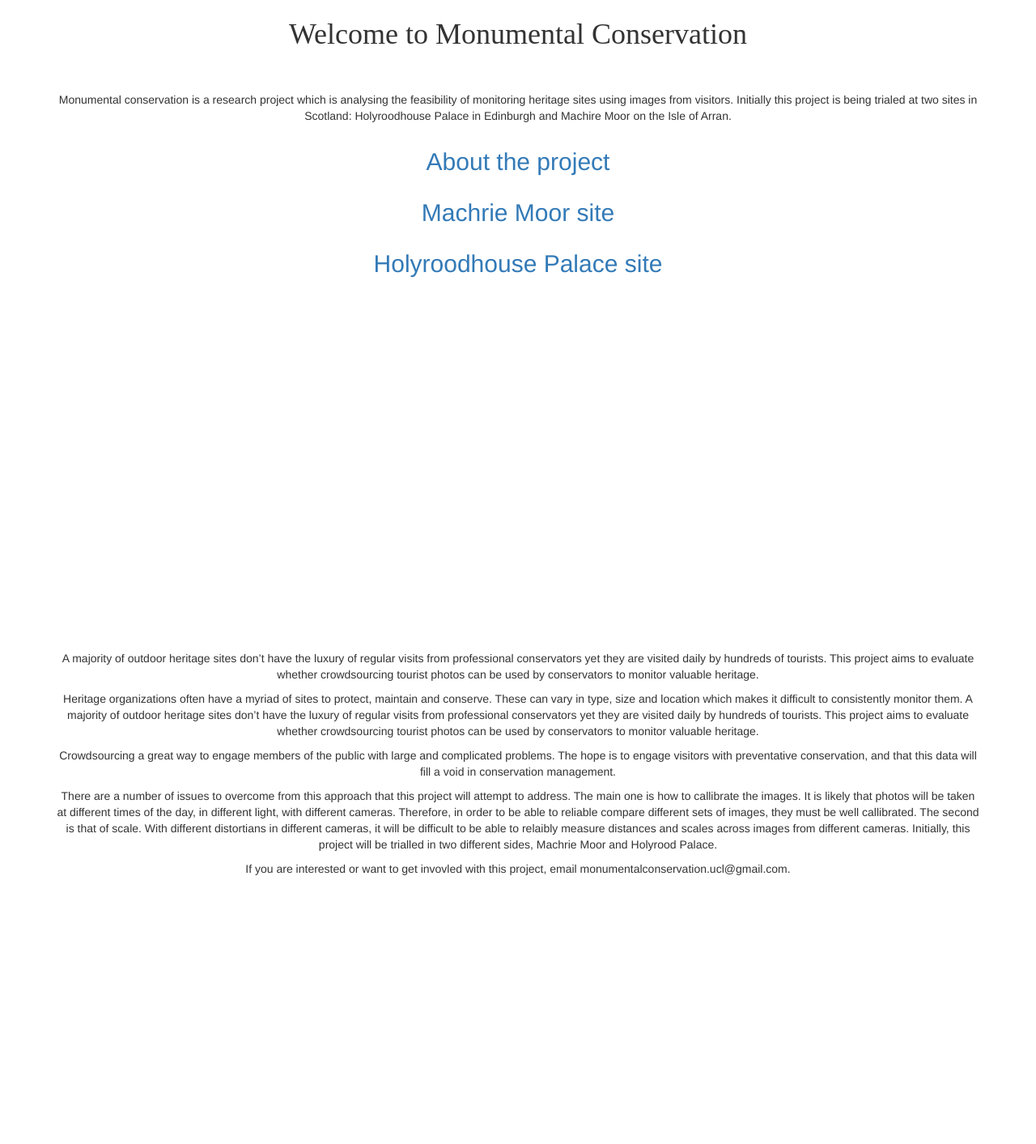
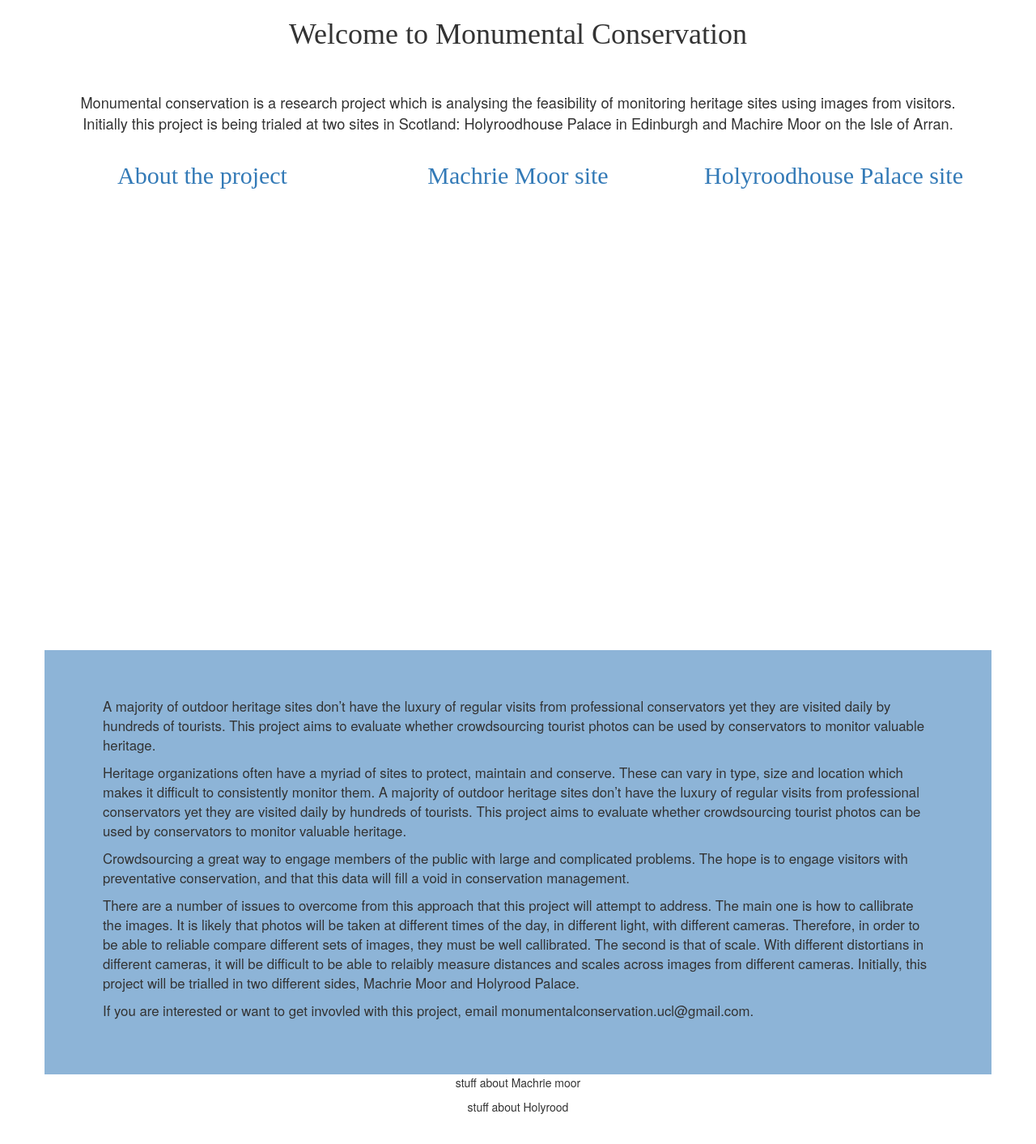
Before and after one commit to Rosie-Brigham/crowdsourcing, a React app: page / in a window 1280 px wide. Shown: the part 827-2240 px from the top of the page at 81% size. After the commit the page ends 2214 px from the top, so only its background shows below. Built offline with nearby package versions, Linux system fonts and the light colour scheme; a web font is replaced by a local one.

Commit message:
updates layout and basic styles

```diff
--- a/components/mainText.js
+++ b/components/mainText.js
@@ -23,10 +23,10 @@ class MainText extends Component {
 
     return (
       <Grid>
-        <Row className="show-grid intro">
-          <Col xs={12} md={12}>
-            <h1>Welcome to Monumental Conservation</h1>
-            <div>
+        <div className="intro">
+          <Row className="show-grid">
+            <Col xs={12} md={12}>
+              <h1>Welcome to Monumental Conservation</h1>
               <p>
                 Monumental conservation is a research project which is analysing
                 the feasibility of monitoring heritage sites using images from
@@ -34,31 +34,40 @@ class MainText extends Component {
                 in Scotland: Holyroodhouse Palace in Edinburgh and Machire Moor on the
                 Isle of Arran.
               </p>
+            </Col>
+          </Row>
 
-              <p className='link'>
+          <Row className="show-grid">
+            <Col xs={12} md={4}>
+              <div className='link'>
                 <h2><a href="#" className="about" onClick={handleClick}>About the project</a></h2>
-              </p>
-              <p className='link'>
+              </div>
+            </Col>
+            <Col xs={12} md={4}>
+              <div className='link'>
                 <h2><a href="#" className="machrie" onClick={handleClick}>Machrie Moor site</a></h2>
-              </p>
-              <p className='link'>
+              </div>
+            </Col>
+            <Col xs={12} md={4}>
+              <div className='link'>
                 <h2><a href="#" className="holyrood" onClick={handleClick}>Holyroodhouse Palace site</a></h2>
-              </p>
-            </div>
-          </Col>
-        </Row>
-        <Row className="show-grid intro">
+              </div>
+            </Col>
+          </Row>
+        </div>
+
+        <Row className="show-grid about">
           <Col xs={12} md={12}>
             <About />
           </Col>
         </Row>
-        <Row className="show-grid intro">
+        <Row className="show-grid machrie">
           <Col xs={12} md={12}>
           <Machrie />
           </Col>
         </Row>
 
-        <Row className="show-grid intro">
+        <Row className="show-grid holyrood">
           <Col xs={12} md={12}>
           <Holyrood />
           </Col>
--- a/index.css
+++ b/index.css
@@ -2,6 +2,9 @@ main {
   text-align: center;
   /*font-family: 'EB Garamond', serif;*/
   font-family: 'HelveticaNeue-Light', 'HelveticaNeue', 'Roboto', Helvetica, Arial, sans-serif;
+}
+
+h1, h2 {
   font-family: 'Fredericka the Great', cursive;
 }
 
@@ -119,15 +122,38 @@ main {
   height: 100vh;
 }
 
+@media only screen and (max-width: 600px) {
+  .intro, .about, .machrie, .holyrood {
+    min-height: 100vh;
+  }
+}
+
 .intro h1 {
   margin-bottom: 50px;
 }
 
 .intro p {
-  font-family: helvetica;
-  font-size: 1em;
+  font-size: 1.3em;
 }
 .intro p.link {
   margin: 30px 0;
   font-size: 1.5em;
 }
+
+.link h2 {
+  color: #224665;
+  text-decoration: none;
+  margin: 25px 0;
+}
+
+.link h2 a:hover {
+  text-decoration: none;
+  color: #455840;
+}
+
+.row.about {
+  font-size: 1.2em;
+  padding: 5%;
+  text-align: left;
+  background-color: #8db4d7;
+}
```
